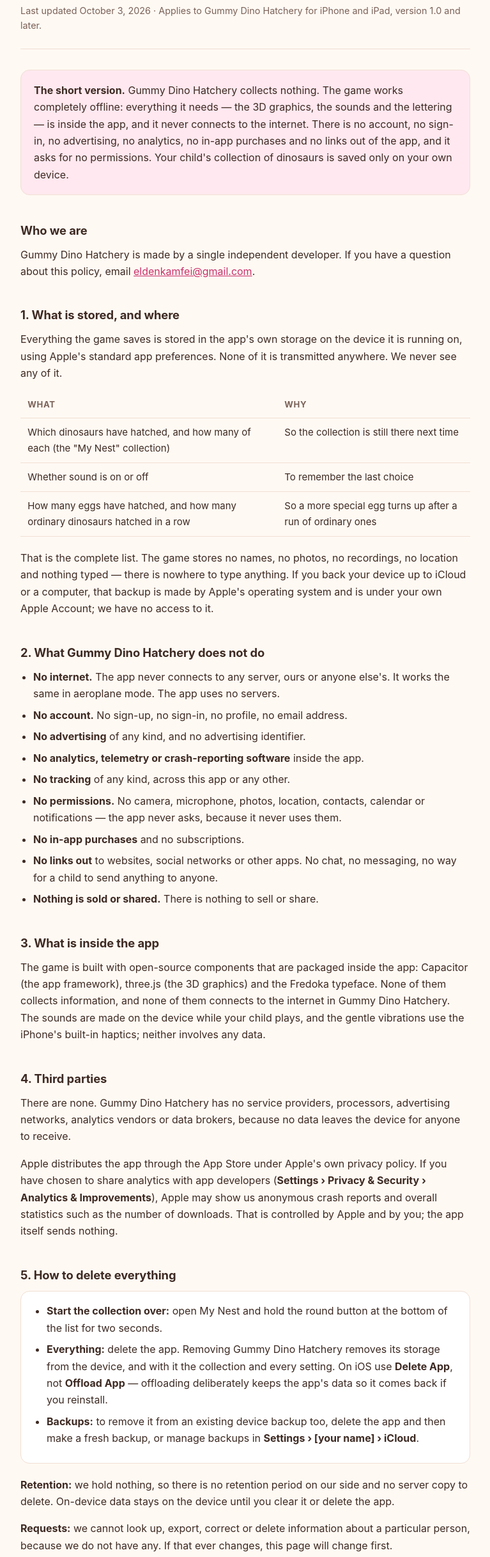
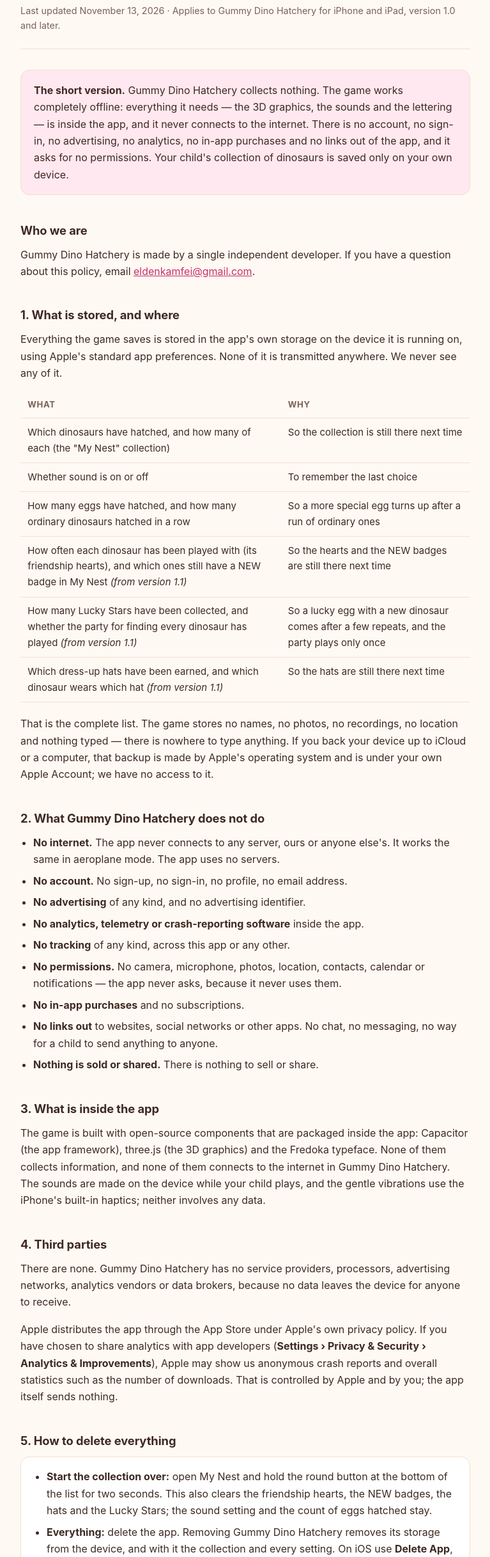
Before and after one commit to eldenjh/gummy-dino-hatchery-site, a plain HTML site: page privacy.html in a window 1280 px wide. Shown: the part 115-2549 px from the top of the page at 64% size, without its empty margins (256-1023 px from the left). Drawn offline with Linux system fonts and the light colour scheme; no server answers.

Commit message:
Privacy policy: what app version 1.1 also saves on the device (hearts, NEW badges, Lucky Stars, party, hats), date
Version 1.1 (game 3.4) keeps three more things in the app's own storage, still on the device only:
play points and NEW badges (key nest), Lucky Stars and the party flag (key game), earned hats and who
wears which (key hats). Start over now also clears the hearts, NEW badges, hats and Lucky Stars.

Co-Authored-By: Claude Opus 5.5 <noreply@anthropic.com>
Claude-Session: https://claude.ai/code/session_01RsiK3aoHrG7CxvTZNRzQqK

```diff
--- a/privacy.html
+++ b/privacy.html
@@ -63,7 +63,7 @@ try{fetch("https://site-stats.kidwatch.workers.dev/hit?s=dinohatchery&p="+encode
   <header>
     <p class="brand"><a href="./">Gummy Dino Hatchery</a></p>
     <h1>Privacy Policy</h1>
-    <p class="meta">Last updated October 3, 2026 · Applies to Gummy Dino Hatchery for iPhone and iPad, version 1.0 and later.</p>
+    <p class="meta">Last updated November 13, 2026 · Applies to Gummy Dino Hatchery for iPhone and iPad, version 1.0 and later.</p>
   </header>
 
   <div class="callout">
@@ -82,6 +82,9 @@ try{fetch("https://site-stats.kidwatch.workers.dev/hit?s=dinohatchery&p="+encode
         <tr><td>Which dinosaurs have hatched, and how many of each (the "My Nest" collection)</td><td>So the collection is still there next time</td></tr>
         <tr><td>Whether sound is on or off</td><td>To remember the last choice</td></tr>
         <tr><td>How many eggs have hatched, and how many ordinary dinosaurs hatched in a row</td><td>So a more special egg turns up after a run of ordinary ones</td></tr>
+        <tr><td>How often each dinosaur has been played with (its friendship hearts), and which ones still have a NEW badge in My Nest <em>(from version 1.1)</em></td><td>So the hearts and the NEW badges are still there next time</td></tr>
+        <tr><td>How many Lucky Stars have been collected, and whether the party for finding every dinosaur has played <em>(from version 1.1)</em></td><td>So a lucky egg with a new dinosaur comes after a few repeats, and the party plays only once</td></tr>
+        <tr><td>Which dress-up hats have been earned, and which dinosaur wears which hat <em>(from version 1.1)</em></td><td>So the hats are still there next time</td></tr>
       </tbody>
     </table>
   </div>
@@ -110,7 +113,7 @@ try{fetch("https://site-stats.kidwatch.workers.dev/hit?s=dinohatchery&p="+encode
   <h2>5. How to delete everything</h2>
   <div class="card">
     <ul>
-      <li><strong>Start the collection over:</strong> open My Nest and hold the round button at the bottom of the list for two seconds.</li>
+      <li><strong>Start the collection over:</strong> open My Nest and hold the round button at the bottom of the list for two seconds. This also clears the friendship hearts, the NEW badges, the hats and the Lucky Stars; the sound setting and the count of eggs hatched stay.</li>
       <li><strong>Everything:</strong> delete the app. Removing Gummy Dino Hatchery removes its storage from the device, and with it the collection and every setting. On iOS use <strong>Delete App</strong>, not <strong>Offload App</strong> — offloading deliberately keeps the app's data so it comes back if you reinstall.</li>
       <li><strong>Backups:</strong> to remove it from an existing device backup too, delete the app and then make a fresh backup, or manage backups in <strong>Settings › [your name] › iCloud</strong>.</li>
     </ul>
@@ -128,7 +131,7 @@ try{fetch("https://site-stats.kidwatch.workers.dev/hit?s=dinohatchery&p="+encode
   <p>This page always describes the version of Gummy Dino Hatchery currently on the App Store. If a future release changes anything here — for example if it ever adds an online feature — we will update this page before that version is released, and change the date at the top.</p>
 
   <footer>
-    <p>Gummy Dino Hatchery · <a href="mailto:eldenkamfei@gmail.com">eldenkamfei@gmail.com</a> · Last updated October 3, 2026 · Also inside the app: My Nest › Privacy (at the bottom of the list) · <a href="./support.html">Support</a></p>
+    <p>Gummy Dino Hatchery · <a href="mailto:eldenkamfei@gmail.com">eldenkamfei@gmail.com</a> · Last updated November 13, 2026 · Also inside the app: My Nest › Privacy (at the bottom of the list) · <a href="./support.html">Support</a></p>
   </footer>
 </main>
 </body>
--- a/sitemap.xml
+++ b/sitemap.xml
@@ -2,5 +2,5 @@
 <urlset xmlns="http://www.sitemaps.org/schemas/sitemap/0.9">
   <url><loc>https://eldenjh.github.io/gummy-dino-hatchery-site/</loc><lastmod>2026-10-01</lastmod><priority>1.0</priority></url>
   <url><loc>https://eldenjh.github.io/gummy-dino-hatchery-site/support.html</loc><lastmod>2026-10-01</lastmod><priority>0.3</priority></url>
-  <url><loc>https://eldenjh.github.io/gummy-dino-hatchery-site/privacy.html</loc><lastmod>2026-10-02</lastmod><priority>0.3</priority></url>
+  <url><loc>https://eldenjh.github.io/gummy-dino-hatchery-site/privacy.html</loc><lastmod>2026-11-13</lastmod><priority>0.3</priority></url>
 </urlset>
```
